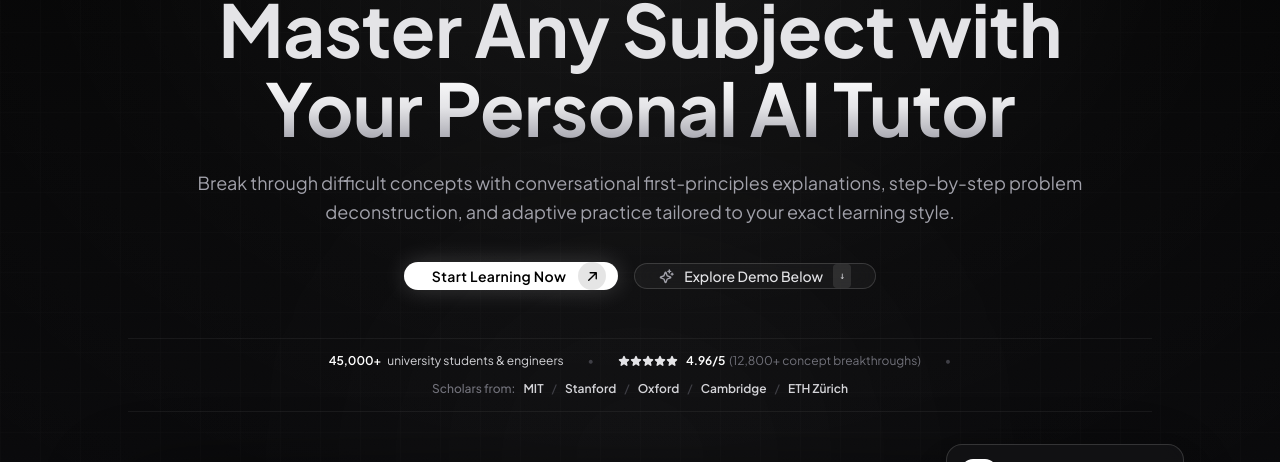
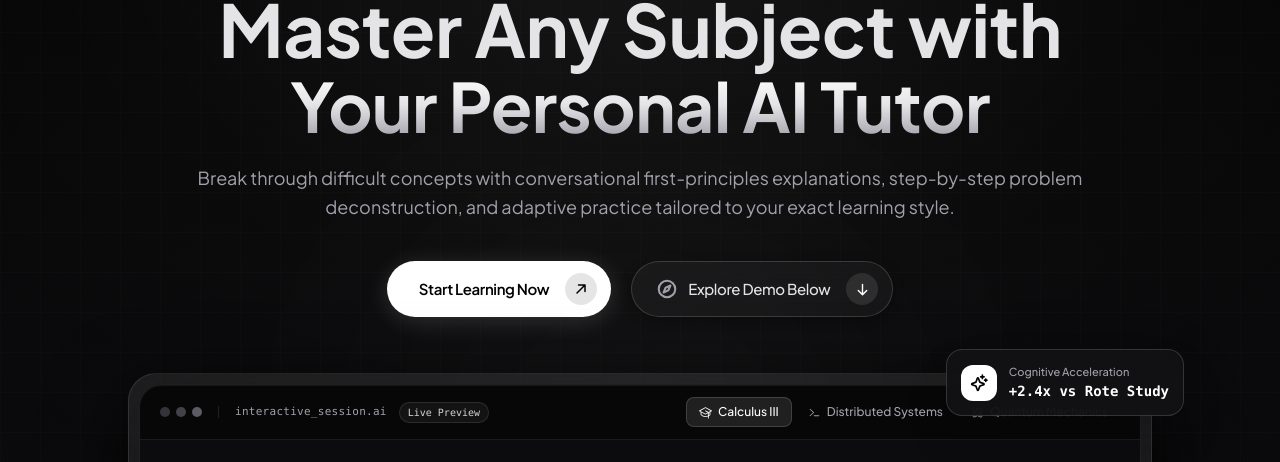
Before and after one commit to Aman-HQ/PLP, a React (Vite) app: page / in a window 1280 px wide. Shown: the part 208-670 px from the top of the page. Built offline with nearby package versions, Linux system fonts and the light colour scheme; no server answers.

Commit message:
Shukla's chatbot added 4

```diff
--- a/src/components/Hero.jsx
+++ b/src/components/Hero.jsx
@@ -2,8 +2,9 @@ import { useState } from 'react';
 import { motion, useReducedMotion, AnimatePresence } from 'framer-motion';
 import {
   ArrowUpRight,
+  ArrowDown,
+  Compass,
   Sparkle,
-  Star,
   CheckCircle,
   Copy,
   Check,
@@ -124,7 +125,7 @@ export default function Hero() {
           <span className="block text-3xl font-sans sm:text-5xl md:text-6xl lg:text-[4.55rem] text-zinc-200">
             {heroData.headlinePre}
           </span>
-          <span className="mt-1.5 block text-3xl sm:text-5xl md:text-6xl lg:text-[4.55rem] bg-gradient-to-b from-white via-zinc-200 to-zinc-400 bg-clip-text text-transparent">
+          <span className="mt-1.5 block text-3xl sm:text-5xl md:text-6xl lg:text-[4.25rem] bg-gradient-to-b from-white via-zinc-200 to-zinc-400 bg-clip-text text-transparent">
             {heroData.headlineEmphasis}
           </span>
         </motion.h1>
@@ -140,66 +141,33 @@ export default function Hero() {
         {/* Button-in-Button CTA Action Row */}
         <motion.div
           variants={itemVariants}
-          className="mt-9 flex w-full flex-col items-center justify-center gap-3.5 sm:w-auto sm:flex-row sm:gap-4"
+          className="mt-10 flex w-full flex-col items-center justify-center gap-4 sm:w-auto sm:flex-row sm:gap-5"
         >
-          {/* Primary CTA with nested trailing icon circle */}
+          {/* Primary CTA: Substantial pill with tactile inward shadow on hover */}
           <a
             href="/dashboard"
-            className="group relative flex h-13 w-full items-center justify-between gap-3 rounded-full bg-white pl-7 pr-3 font-sans text-sm font-semibold text-black shadow-[0_0_24px_rgba(255,255,255,0.18)] transition-all duration-300 ease-premium hover:bg-neutral-200 active:scale-[0.98] sm:w-auto"
+            className="group relative flex h-14 w-full items-center justify-between gap-4 rounded-full bg-white pl-8 pr-3.5 font-sans text-[15px] font-semibold text-black shadow-[0_4px_24px_rgba(255,255,255,0.14)] transition-all duration-300 ease-premium hover:bg-neutral-100 hover:shadow-[inset_0_3px_8px_rgba(0,0,0,0.32),inset_0_-1px_2px_rgba(255,255,255,0.9)] active:scale-[0.98] active:shadow-[inset_0_5px_12px_rgba(0,0,0,0.45)] cursor-pointer sm:w-auto"
           >
-            <span className="whitespace-nowrap tracking-wide">{heroData.ctaPrimaryLabel}</span>
-            <span className="flex h-7 w-7 shrink-0 items-center justify-center rounded-full bg-black/10 text-black transition-transform duration-300 ease-premium group-hover:translate-x-0.5 group-hover:-translate-y-0.5">
-              <ArrowUpRight size={15} weight="bold" />
+            <span className="whitespace-nowrap tracking-tight">{heroData.ctaPrimaryLabel}</span>
+            <span className="flex h-8 w-8 shrink-0 items-center justify-center rounded-full bg-black/10 text-black transition-all duration-300 ease-premium group-hover:translate-x-1 group-hover:-translate-y-0.5 group-hover:bg-black/15">
+              <ArrowUpRight size={16} weight="bold" />
             </span>
           </a>
 
-          {/* Secondary CTA: Quick jump to interactive workbench */}
+          {/* Secondary CTA: Substantial frosted pill with inward shadow on hover */}
           <button
             type="button"
             onClick={scrollToWorkbench}
-            className="group flex h-13 w-full items-center justify-center gap-2.5 rounded-full border border-white/15 bg-white/[0.04] px-6 font-sans text-sm font-medium text-zinc-200 backdrop-blur-md transition-all duration-300 ease-premium hover:border-white/30 hover:bg-white/[0.08] hover:text-white active:scale-[0.98] sm:w-auto"
+            className="group relative flex h-14 w-full items-center justify-between gap-4 rounded-full border border-white/15 bg-white/[0.04] pl-6 pr-3.5 font-sans text-[15px] font-medium text-zinc-200 backdrop-blur-md shadow-[0_2px_12px_rgba(0,0,0,0.3)] transition-all duration-300 ease-premium hover:border-white/30 hover:bg-white/[0.06] hover:text-white hover:shadow-[inset_0_3px_8px_rgba(0,0,0,0.7),inset_0_1px_2px_rgba(255,255,255,0.12)] active:scale-[0.98] active:shadow-[inset_0_5px_12px_rgba(0,0,0,0.85)] cursor-pointer sm:w-auto"
           >
-            <Sparkle size={15} weight="bold" className="text-zinc-400 group-hover:text-white transition-colors" />
-            <span>{heroData.ctaSecondaryLabel || 'Explore Demo Below'}</span>
-            <span className="rounded bg-white/10 px-1.5 py-0.5 font-mono text-[10px] text-zinc-300">↓</span>
+            <span className="flex items-center gap-2.5">
+              <Compass size={22} weight="bold" className="text-zinc-400 group-hover:text-white transition-colors" />
+              <span className="whitespace-nowrap tracking-tight">{heroData.ctaSecondaryLabel || 'Explore Demo Below'}</span>
+            </span>
+            <span className="flex h-8 w-8 shrink-0 items-center justify-center rounded-full bg-white/10 text-white transition-all duration-300 ease-premium group-hover:translate-y-1 group-hover:bg-white/15">
+              <ArrowDown size={15} weight="bold" />
+            </span>
           </button>
-        </motion.div>
-
-        {/* Academic Social Proof Band */}
-        <motion.div
-          variants={itemVariants}
-          className="mt-12 flex flex-wrap items-center justify-center gap-x-6 gap-y-3 border-y border-white/[0.06] py-3.5 px-4 text-xs text-zinc-400"
-        >
-          <div className="flex items-center gap-1.5 text-zinc-300">
-            <span className="font-semibold text-white">{heroData.socialProof?.learnersCount || '45,000+'}</span>
-            <span>{heroData.socialProof?.learnersLabel || 'learners enrolled'}</span>
-          </div>
-
-          <span className="text-zinc-700 hidden sm:inline">•</span>
-
-          <div className="flex items-center gap-1 text-zinc-300">
-            <div className="flex text-white">
-              {[...Array(5)].map((_, i) => (
-                <Star key={i} size={12} weight="fill" className="text-zinc-200" />
-              ))}
-            </div>
-            <span className="ml-1 font-semibold text-white">{heroData.socialProof?.rating || '4.96/5'}</span>
-            <span className="text-zinc-500 hidden md:inline">({heroData.socialProof?.ratingCount})</span>
-          </div>
-
-          <span className="text-zinc-700 hidden lg:inline">•</span>
-
-          <div className="hidden lg:flex items-center gap-2 text-zinc-500 font-medium">
-            <span>Scholars from:</span>
-            {heroData.socialProof?.institutions?.map((inst, idx) => (
-              <span key={inst} className="inline-flex items-center gap-2 text-zinc-400">
-                <span className="font-semibold text-zinc-300">{inst}</span>
-                {idx < (heroData.socialProof?.institutions?.length || 0) - 1 && (
-                  <span className="text-zinc-700">/</span>
-                )}
-              </span>
-            ))}
-          </div>
         </motion.div>
       </motion.div>
 
--- a/src/components/icons.js
+++ b/src/components/icons.js
@@ -5,6 +5,7 @@
  */
 
 export { ArrowClockwise } from '@phosphor-icons/react/dist/icons/ArrowClockwise';
+export { ArrowDown } from '@phosphor-icons/react/dist/icons/ArrowDown';
 export { ArrowLeft } from '@phosphor-icons/react/dist/icons/ArrowLeft';
 export { ArrowRight } from '@phosphor-icons/react/dist/icons/ArrowRight';
 export { ArrowUpRight } from '@phosphor-icons/react/dist/icons/ArrowUpRight';
@@ -64,6 +65,7 @@ export { MapPin } from '@phosphor-icons/react/dist/icons/MapPin';
 export { PaperPlaneTilt } from '@phosphor-icons/react/dist/icons/PaperPlaneTilt';
 export { Phone } from '@phosphor-icons/react/dist/icons/Phone';
 export { PhoneCall } from '@phosphor-icons/react/dist/icons/PhoneCall';
+export { Play } from '@phosphor-icons/react/dist/icons/Play';
 export { Plus } from '@phosphor-icons/react/dist/icons/Plus';
 export { Printer } from '@phosphor-icons/react/dist/icons/Printer';
 export { Queue } from '@phosphor-icons/react/dist/icons/Queue';
```
